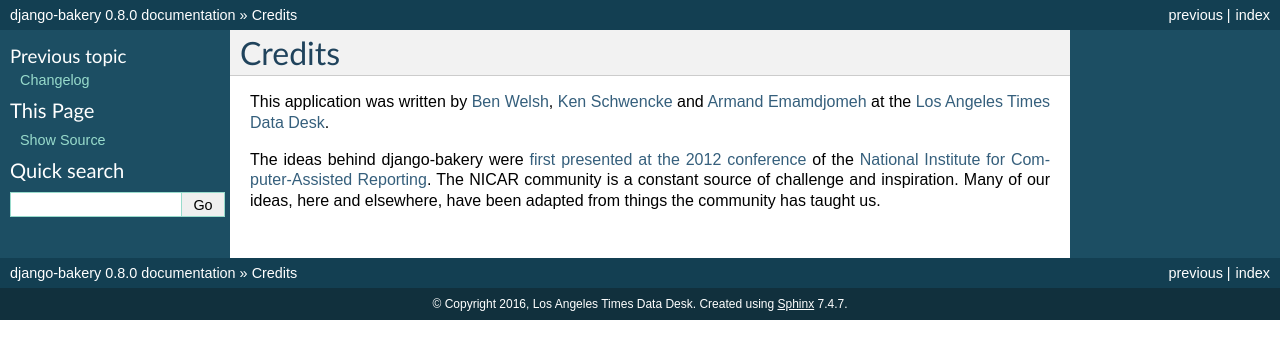
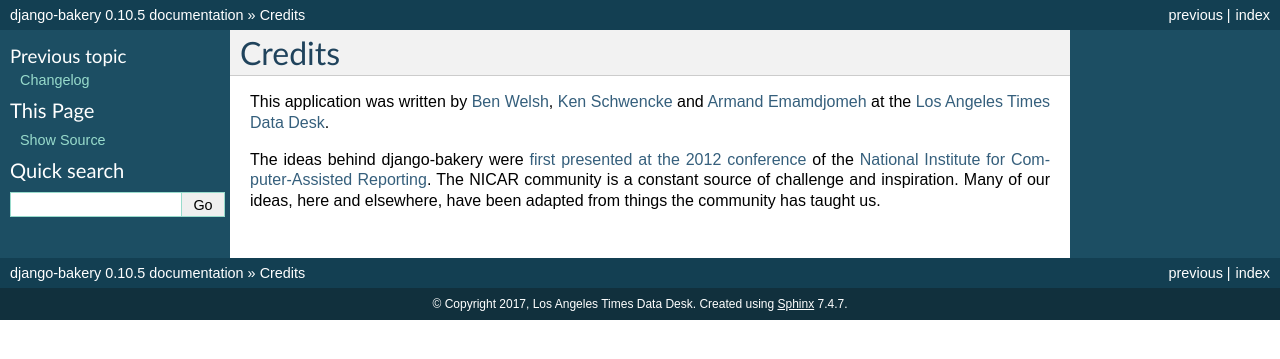
Before and after one commit to palewire/django-bakery, a Sphinx documentation site: the page built from docs/credits.rst, in a window 1280 px wide. Shown: the top 359 px of the page. Built offline with Sphinx 7.4.7, drawn with Linux system fonts in a browser that asks for light colours.

Commit message:
Update docs version

```diff
--- a/docs/conf.py
+++ b/docs/conf.py
@@ -44,16 +44,16 @@
 
 # General information about the project.
 project = u'django-bakery'
-copyright = u'2016, Los Angeles Times Data Desk'
+copyright = u'2017, Los Angeles Times Data Desk'
 
 # The version info for the project you're documenting, acts as replacement for
 # |version| and |release|, also used in various other places throughout the
 # built documents.
 #
 # The short X.Y version.
-version = '0.8.0'
+version = '0.10.5'
 # The full version, including alpha/beta/rc tags.
-release = '0.8.0'
+release = '0.10.5'
 
 # The language for content autogenerated by Sphinx. Refer to documentation
 # for a list of supported languages.
```
